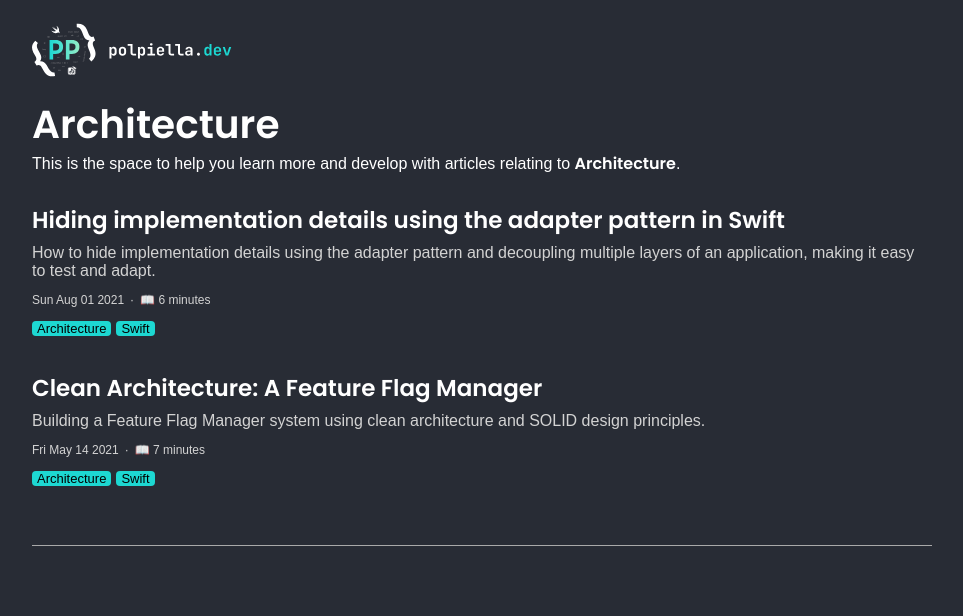
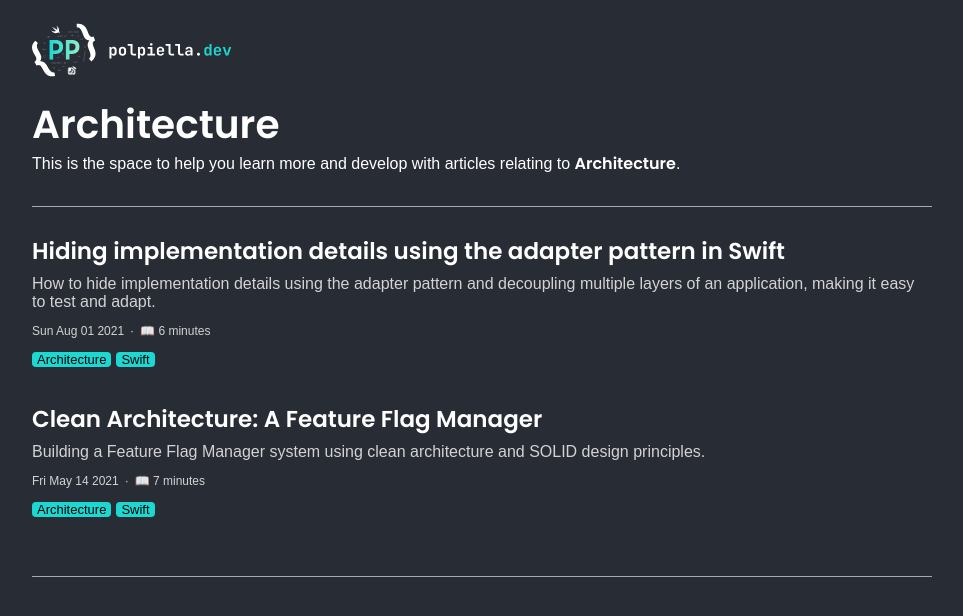
Before and after one commit to polpielladev/polpiella.dev, a Next.js app: page /category/architecture in a window 1280 px wide. Shown: the top 616 px of the page, without its empty margins (158-1121 px from the left). Built offline with nearby package versions, Linux system fonts and the light colour scheme; some icons are missing; a web font is replaced by a local one.

Commit message:
Add divider line to category heading

```diff
--- a/pages/category/[slug].js
+++ b/pages/category/[slug].js
@@ -27,6 +27,8 @@ export async function getStaticPaths({ params }) {
 const HeaderSection = styled.div`
     margin-bottom: 30px;
     margin-top: 20px;
+    border-bottom: darkgray 1px solid;
+    padding-bottom: 30px;
 `;
 
 export default function CategoryPage({ tag, posts }) {
```
